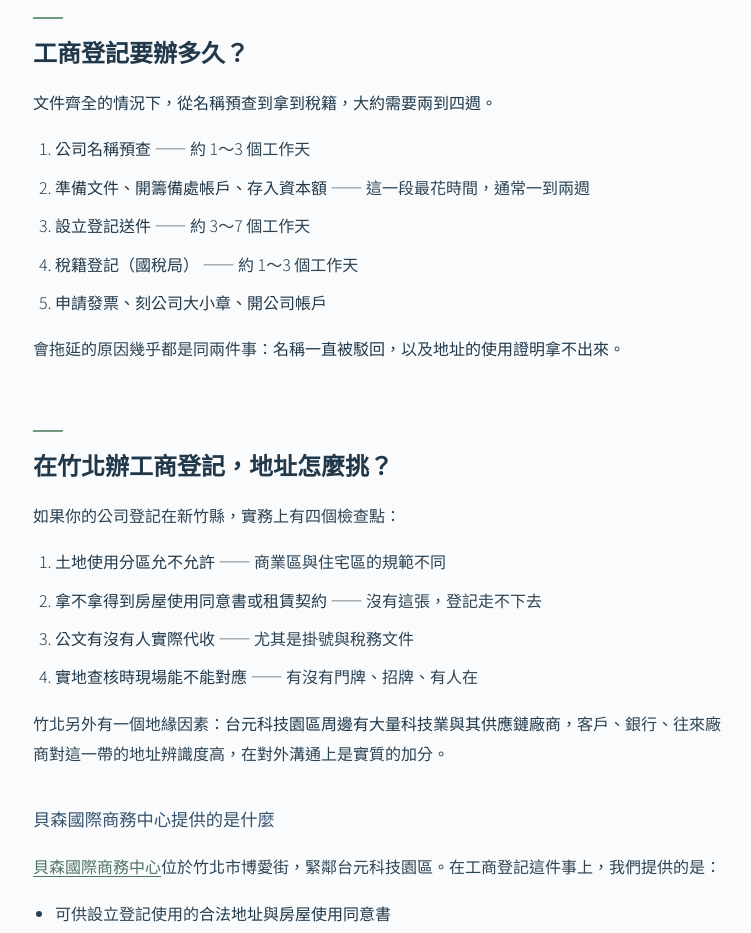
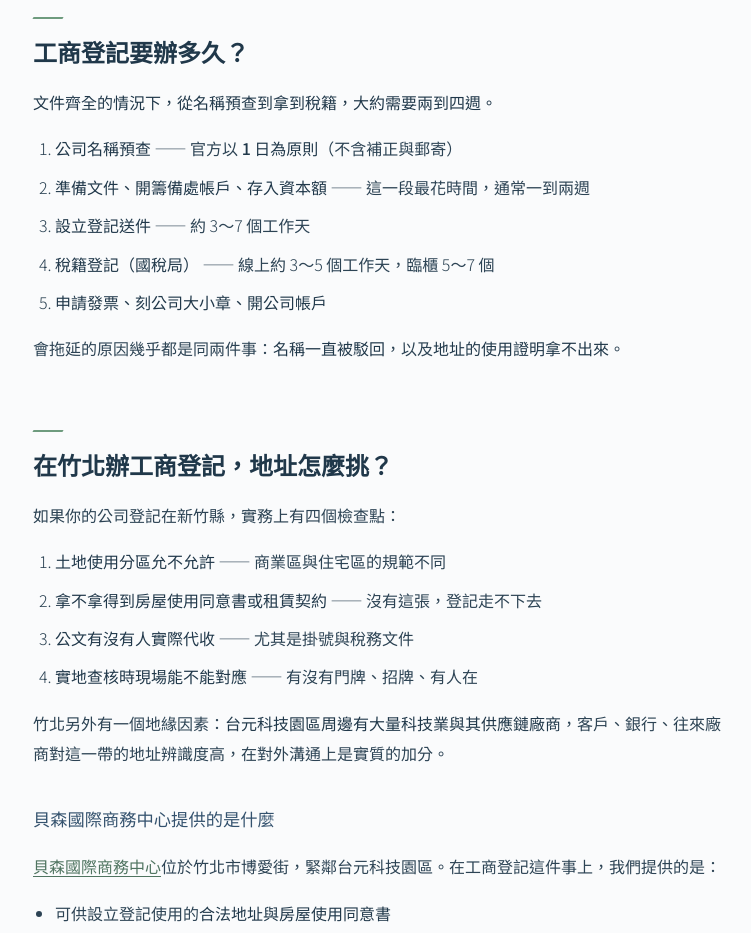
Before and after one commit to b1987617-hub/unique-nasturtium-6530f6, an Eleventy site: page blog/business-registration-guide.md in a window 1280 px wide. Shown: the part 6480-7413 px from the top of the page, without its empty margins (255-1006 px from the left). Built offline with nearby package versions, Linux system fonts and the light colour scheme; Eleventy itself is replaced by a stand-in of ours; files that its build step writes are made by us from their sources.

Commit message:
第一篇時程校正：名稱預查改為官方「1 日為原則」，稅籍登記改為線上 3～5、臨櫃 5～7 個工作天
Co-Authored-By: Claude Opus 5 <noreply@anthropic.com>

```diff
--- a/blog/business-registration-guide.md
+++ b/blog/business-registration-guide.md
@@ -164,10 +164,10 @@ faq:
 
 **文件齊全的情況下，從名稱預查到拿到稅籍，大約需要兩到四週。**
 
-1. **公司名稱預查** —— 約 1～3 個工作天
+1. **公司名稱預查** —— 官方以 **1 日為原則**（不含補正與郵寄）
 2. **準備文件、開籌備處帳戶、存入資本額** —— 這一段最花時間，通常一到兩週
 3. **設立登記送件** —— 約 3～7 個工作天
-4. **稅籍登記（國稅局）** —— 約 1～3 個工作天
+4. **稅籍登記（國稅局）** —— 線上約 3～5 個工作天，臨櫃 5～7 個
 5. **申請發票、刻公司大小章、開公司帳戶**
 
 會拖延的原因幾乎都是同兩件事：**名稱一直被駁回**，以及**地址的使用證明拿不出來**。
```
